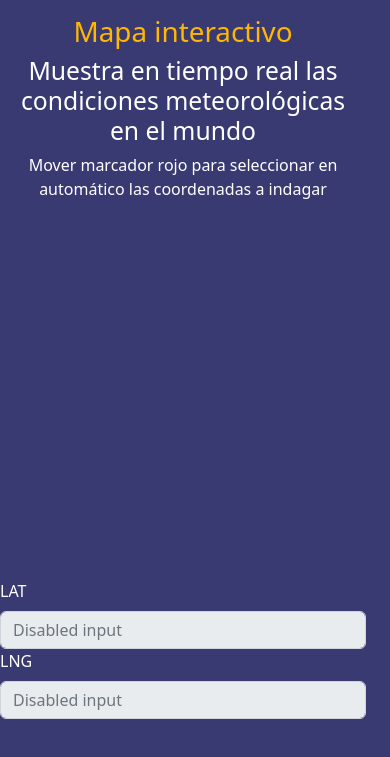
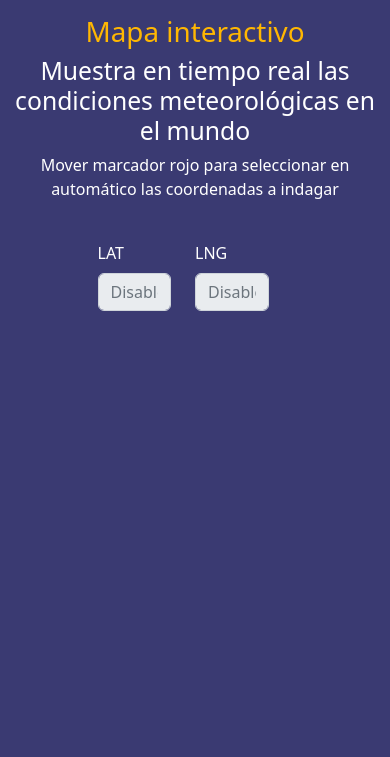
Before and after one commit to arrrriaga/WeatherMAPapp, a plain HTML site: page index.html in a window 390 px wide. Shown: the part 115-872 px from the top of the page. Drawn offline with nearby package versions, Linux system fonts and the light colour scheme; some packages are replaced by stand-ins of ours.

Commit message:
Inicio de ajuste responsibo

```diff
--- a/CSS/style.css
+++ b/CSS/style.css
@@ -16,10 +16,22 @@ h2,
 p {
   color: white;
 }
+.map-container {
+  justify-content: center;
+}
 #map {
   height: 40vh;
+  width: 90%;
 }
 
+.charts,
+.rowcharts {
+  height: 30vh;
+}
+.chartTempo {
+  width: 50%;
+  height: 100%;
+}
 .form_input {
   color: white;
 }
--- a/index.html
+++ b/index.html
@@ -12,7 +12,8 @@
     <link rel="icon" href="./IMG/icono.ico" />
     <link rel="stylesheet" href="./CSS/style.css" />
   </head>
-  <body class="container-fluid">
+
+  <body>
     <!-- <header class="row text-center"><h1>Weather MAP app</h1></header> -->
     <header class="row text-center">
       <nav
@@ -27,7 +28,8 @@
         </div>
       </nav>
     </header>
-    <main id="main_container" class="row align-items-center">
+
+    <main id="main_container" class="row justify-content-center">
       <div class="row mb-4">
         <h1 class="text-center">Mapa interactivo</h1>
         <h2 class="text-center">
@@ -38,13 +40,17 @@
           indagar
         </p>
       </div>
-      <section id="map_container" class="col-md-10 col-sm-12">
-        <div id="map"></div>
-      </section>
-      <form id="form" class="col-md-2 col-sm-12 d-flex align-items-center">
-        <fieldset disabled class="row">
-          <div class="col-md-12 col-sm-5 form_input align-items-center">
-            <label class="row form-label text-center align-items-center"
+
+      <section class="row">
+        <div class="col">
+          <div class="row">
+            <div class="col">
+              <form id="form" class="row d-flex justify-content-center">
+                <fieldset disabled class="col-6 mb-2">
+                  <div class="row d-flex justify-content-center">
+                    <div class="col form_input align-items-center">
+                      <label
+                        class="row form-label text-center align-items-center"
                         >LAT</label
                       >
                       <input
@@ -54,7 +60,7 @@
                         placeholder="Disabled input"
                       />
                     </div>
-          <div class="col-md-12 col-sm-5 form_input align-items-center">
+                    <div class="col form_input align-items-center">
                       <label class="row form-label text-center">LNG</label>
                       <input
                         type="text"
@@ -63,16 +69,37 @@
                         placeholder="Disabled input"
                       />
                     </div>
+                  </div>
                 </fieldset>
               </form>
+            </div>
+          </div>
+          <section id="map_container" class="map-container row">
+            <div id="map"></div>
+          </section>
+        </div>
+      </section>
     </main>
-    <section class="row">
-      <article class="col-lg-6 col-md-12 mt-3 mb-6">
-        <canvas id="myTEMPChart"></canvas>
+
+    <section class="container charts d-flex justify-content-center">
+      <div class="row rowcharts">
+        <div class="col xs-12 md-6">
+          <article class="row d-flex justify-content-center">
+            <canvas
+              id="myOTHERSChart"
+              class="col chartTempo d-flex justify-content-center"
+            ></canvas>
           </article>
-      <article class="col-lg-6 col-md-12 mt-3 mb-3">
-        <canvas id="myOTHERSChart"></canvas>
+        </div>
+        <div class="col xs-12 md-6">
+          <article class="row d-flex justify-content-center">
+            <canvas
+              id="myTEMPChart"
+              class="col chartTempo d-flex justify-content-center"
+            ></canvas>
           </article>
+        </div>
+      </div>
     </section>
 
     <script
```
Lines whose indentation alone changed are shown as unchanged.
